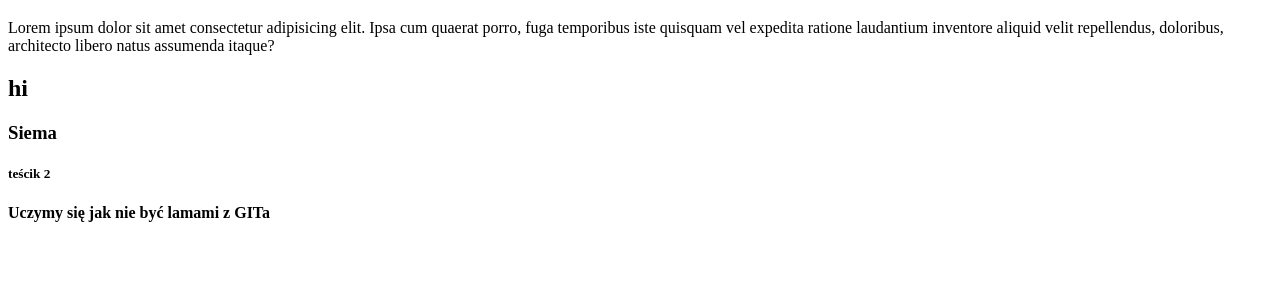
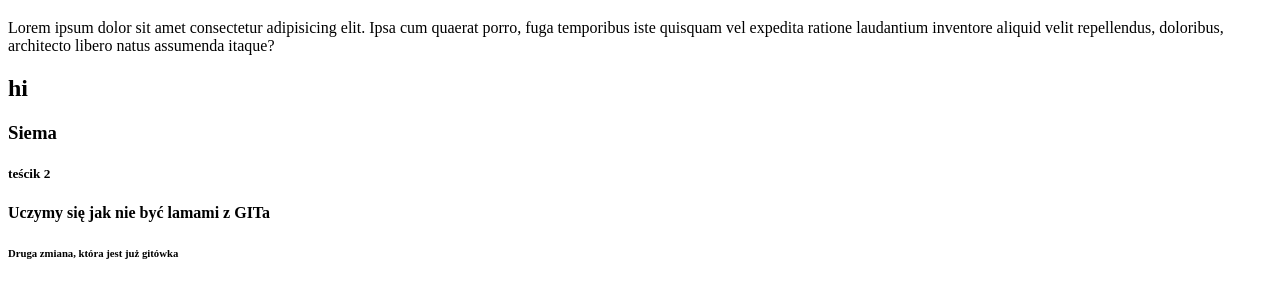
Before and after one commit to AgataLab23/Poniedzia-ek_test, a plain HTML site: page index.html in a window 1280 px wide. Shown: the part 61-358 px from the top of the page. Drawn offline with Linux system fonts and the light colour scheme.

Commit message:
adding second change - on a new branch

```diff
--- a/index.html
+++ b/index.html
@@ -12,5 +12,6 @@
 		<h3>Siema</h3>
 		<h5>teścik 2</h5>
 		<h4>Uczymy się jak nie być lamami z GITa</h4>
+		<h6>Druga zmiana, która jest już gitówka</h6>
 	</body>
 </html>
```
